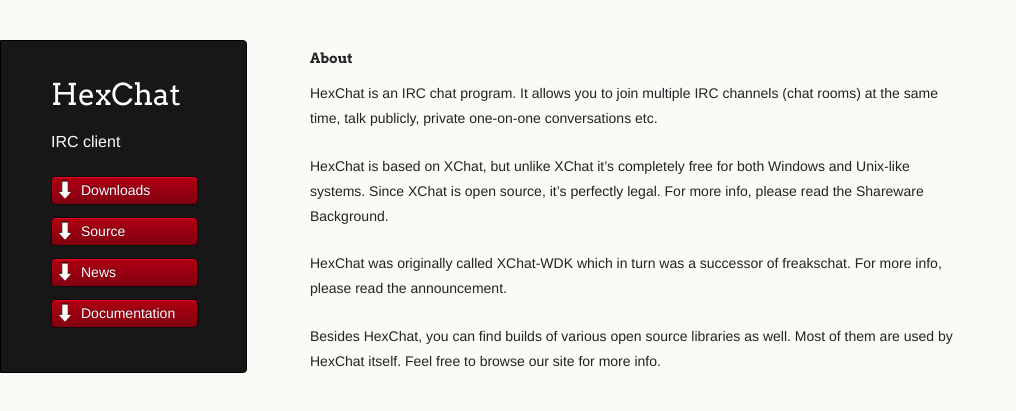
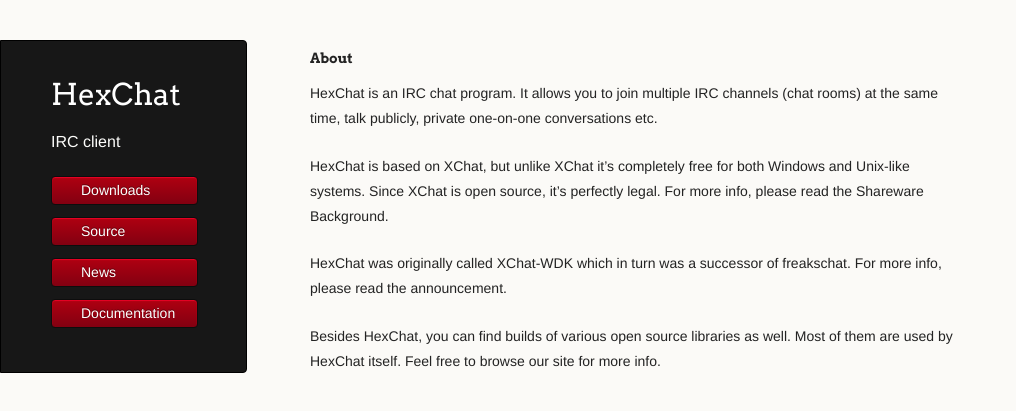
Before and after one commit to hexchat/hexchat.github.com, a Jekyll site: the page built from index.md, in a window 1280 px wide. Shown: the top 411 px of the page, without its empty margins (0-1016 px from the left). Built offline with Jekyll 4.4.1, drawn with Linux system fonts in a browser that asks for light colours.

Commit message:
Update stylesheets/styles.css

```diff
--- a/stylesheets/styles.css
+++ b/stylesheets/styles.css
@@ -289,7 +289,6 @@
 
 a.buttons {
 	-webkit-font-smoothing: antialiased;
-	background: url(../images/arrow-down.png) no-repeat;
 	font-weight: normal;
 	text-shadow: rgba(0, 0, 0, 0.4) 0 -1px 0;
 	padding: 2px 2px 2px 22px;
```
